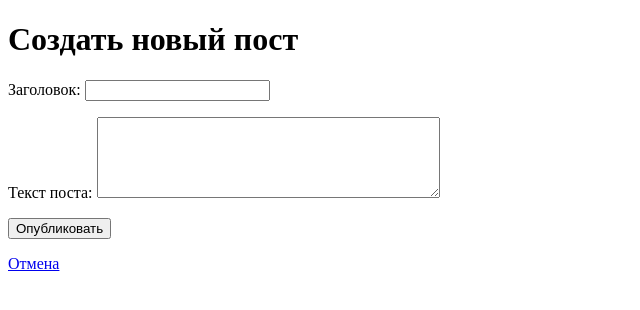
After one commit to ninydev/pv33_python, a Django app: page /blog/create/ in a window 1280 px wide. The commit adds this page. Shown: the top 310 px of the page, without its empty margins (0-640 px from the left). Run offline with Django 5.2, Linux system fonts and the light colour scheme; the visitor is signed in with stand-in values (Sample User, id 1).

Commit message:
Blog Post Create

```diff
--- /dev/null
+++ b/intro/django1/blog/forms.py
@@ -0,0 +1,15 @@
+from django import forms
+from .models import Post
+
+class PostForm(forms.ModelForm):
+    class Meta:
+        model = Post
+        fields = ['title', 'content']
+        labels = {
+            'title': 'Заголовок',
+            'content': 'Текст поста',
+        }
+        widgets = {
+            'title': forms.TextInput(attrs={'class': 'form-control'}),
+            'content': forms.Textarea(attrs={'class': 'form-control', 'rows': 5}),
+        }
--- a/intro/django1/blog/urls.py
+++ b/intro/django1/blog/urls.py
@@ -13,7 +13,7 @@ urlpatterns = [
     # path('<int:post_id>/like/', views.toggle_like, name='toggle_like'),    # POST: Поставить/убрать лайк
     #
     # # === 3. Маршруты Автора (CRUD) ===
-    # path('create/', views.post_create, name='post_create'),                # GET/POST: Создать
+    path('create/', views.post_create, name='post_create'),                # GET/POST: Создать
     # path('<int:post_id>/edit/', views.post_update, name='post_update'),    # GET/POST: Редактировать
     # path('<int:post_id>/delete/', views.post_delete, name='post_delete'),  # POST: Удалить
 ]
--- a/intro/django1/blog/views.py
+++ b/intro/django1/blog/views.py
@@ -1,6 +1,8 @@
-from django.shortcuts import render, get_object_or_404
+from django.shortcuts import render, get_object_or_404, redirect
+from django.contrib.auth.decorators import login_required
 from django.core.paginator import Paginator
 from .models import Post, Comment
+from .forms import PostForm
 
 def post_list(request):
     """
@@ -25,3 +27,20 @@ def post_detail(request, post_id):
         'post': post,
         'comments': comments
     })
+
+@login_required
+def post_create(request):
+    """
+    Создание нового поста. Доступно только авторизованным пользователям.
+    """
+    if request.method == 'POST':
+        form = PostForm(request.POST)
+        if form.is_valid():
+            post = form.save(commit=False)
+            post.author = request.user
+            post.save()
+            return redirect('blog:post_list')
+    else:
+        form = PostForm()
+
+    return render(request, 'blog/post_create.html', {'form': form})
--- /dev/null
+++ b/intro/django1/templates/blog/post_create.html
@@ -0,0 +1,15 @@
+<!DOCTYPE html>
+<html>
+<head>
+    <title>Создать новый пост</title>
+</head>
+<body>
+    <h1>Создать новый пост</h1>
+    <form method="post">
+        {% csrf_token %}
+        {{ form.as_p }}
+        <button type="submit">Опубликовать</button>
+    </form>
+    <p><a href="{% url 'blog:post_list' %}">Отмена</a></p>
+</body>
+</html>
--- a/intro/django1/templates/blog/post_list.html
+++ b/intro/django1/templates/blog/post_list.html
@@ -5,6 +5,10 @@
 </head>
 <body>
     <h1>Лента всех постов</h1>
+
+    {% if user.is_authenticated %}
+        <p><a href="{% url 'blog:post_create' %}"><strong>+ Создать пост</strong></a></p>
+    {% endif %}
 
     {% for post in page_obj %}
         <div style="border: 1px solid #ccc; margin-bottom: 10px; padding: 10px;">
```
